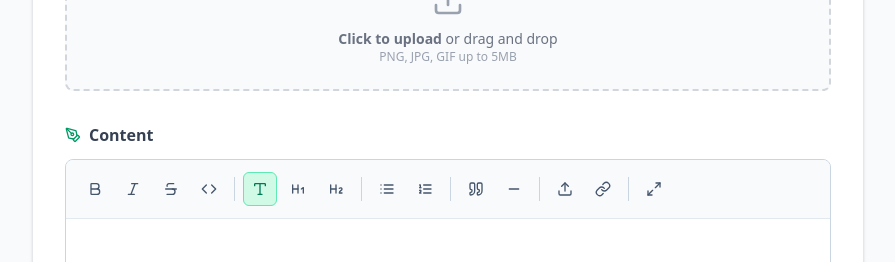
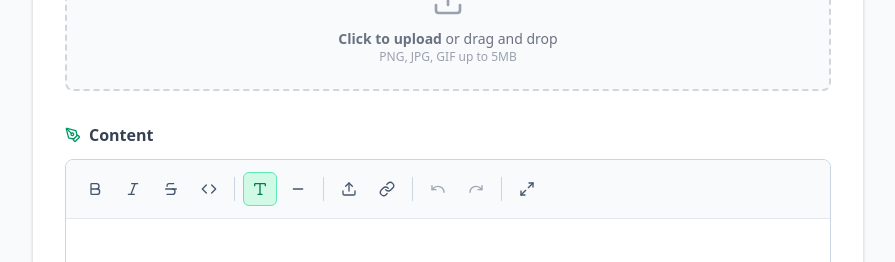
Before and after one commit to amritdubey1600/blog-app, a Next.js app: page /blogs/form in a window 1280 px wide. Shown: the part 801-1063 px from the top of the page, without its empty margins (192-1087 px from the left). Built offline with nearby package versions, Linux system fonts and the light colour scheme; no server answers.

Commit message:
Text Editor Updated

```diff
--- a/components/TipTapEditor.tsx
+++ b/components/TipTapEditor.tsx
@@ -10,17 +10,14 @@ import {
   Italic,
   Strikethrough,
   Code,
-  Heading1,
-  Heading2,
-  List,
-  ListOrdered,
-  Quote,
   Type,
   Minus,
   Minimize2,
   Maximize2,
   Link,
-  Upload
+  Upload,
+  Undo,
+  Redo
 } from 'lucide-react';
 
 export default function TipTapEditor({ value, onChange }: {
@@ -186,7 +183,7 @@ export default function TipTapEditor({ value, onChange }: {
 
         <ToolbarSeparator />
 
-        {/* Headings */}
+        {/* Paragraph */}
         <ToolbarButton
           onClick={() => editor.chain().focus().setParagraph().run()}
           isActive={editor.isActive('paragraph')}
@@ -195,52 +192,7 @@ export default function TipTapEditor({ value, onChange }: {
           <Type className="h-4 w-4" />
         </ToolbarButton>
 
-        <ToolbarButton
-          onClick={() => editor.chain().focus().toggleHeading({ level: 1 }).run()}
-          isActive={editor.isActive('heading', { level: 1 })}
-          title="Heading 1"
-        >
-          <Heading1 className="h-4 w-4" />
-        </ToolbarButton>
-
-        <ToolbarButton
-          onClick={() => editor.chain().focus().toggleHeading({ level: 2 }).run()}
-          isActive={editor.isActive('heading', { level: 2 })}
-          title="Heading 2"
-        >
-          <Heading2 className="h-4 w-4" />
-        </ToolbarButton>
-
-        <ToolbarSeparator />
-
-        {/* Lists */}
-        <ToolbarButton
-          onClick={() => editor.chain().focus().toggleBulletList().run()}
-          isActive={editor.isActive('bulletList')}
-          title="Bullet List"
-        >
-          <List className="h-4 w-4" />
-        </ToolbarButton>
-
-        <ToolbarButton
-          onClick={() => editor.chain().focus().toggleOrderedList().run()}
-          isActive={editor.isActive('orderedList')}
-          title="Numbered List"
-        >
-          <ListOrdered className="h-4 w-4" />
-        </ToolbarButton>
-
-        <ToolbarSeparator />
-
         {/* Block Elements */}
-        <ToolbarButton
-          onClick={() => editor.chain().focus().toggleBlockquote().run()}
-          isActive={editor.isActive('blockquote')}
-          title="Quote"
-        >
-          <Quote className="h-4 w-4" />
-        </ToolbarButton>
-
         <ToolbarButton
           onClick={() => editor.chain().focus().setHorizontalRule().run()}
           title="Horizontal Rule"
@@ -263,6 +215,25 @@ export default function TipTapEditor({ value, onChange }: {
           title="Add Image from URL"
         >
           <Link className="h-4 w-4" />
+        </ToolbarButton>
+
+        <ToolbarSeparator />
+
+        {/* Undo/Redo */}
+        <ToolbarButton
+          onClick={() => editor.chain().focus().undo().run()}
+          disabled={!editor.can().undo()}
+          title="Undo (Ctrl+Z)"
+        >
+          <Undo className="h-4 w-4" />
+        </ToolbarButton>
+
+        <ToolbarButton
+          onClick={() => editor.chain().focus().redo().run()}
+          disabled={!editor.can().redo()}
+          title="Redo (Ctrl+Y)"
+        >
+          <Redo className="h-4 w-4" />
         </ToolbarButton>
 
         <ToolbarSeparator />
```
